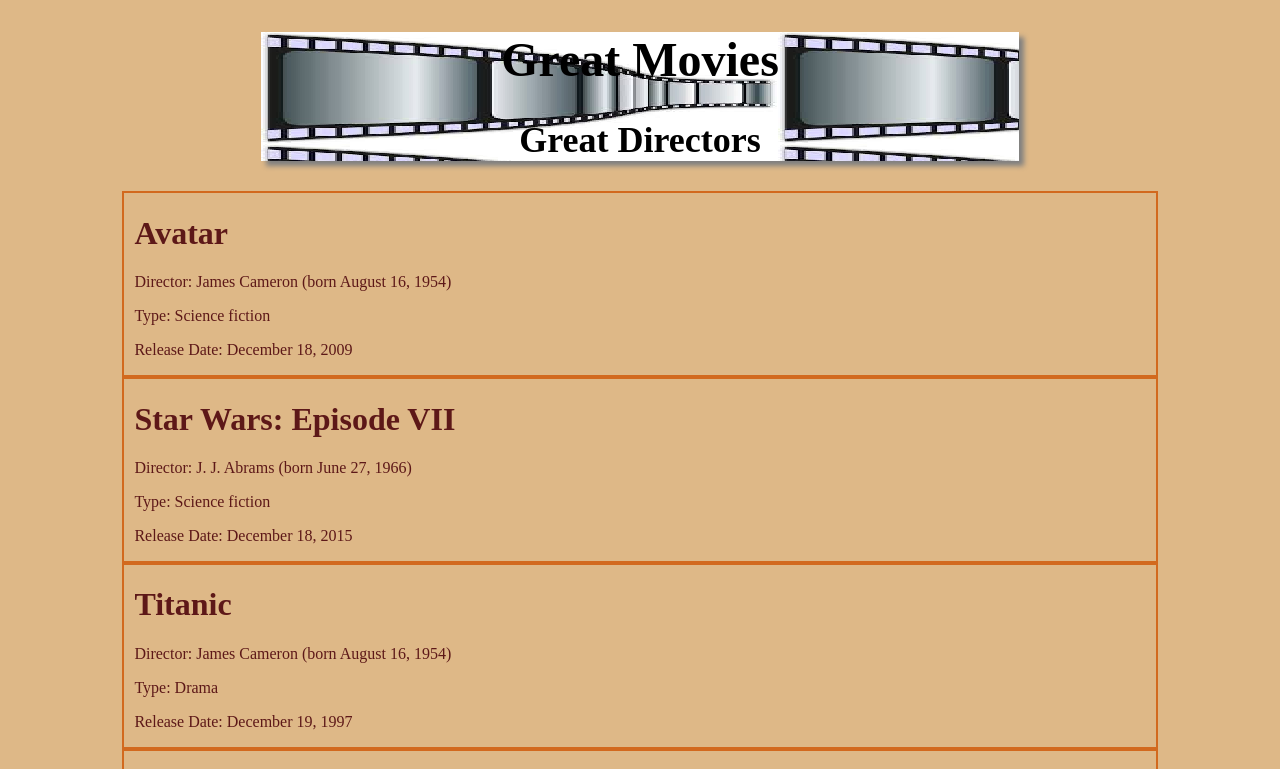
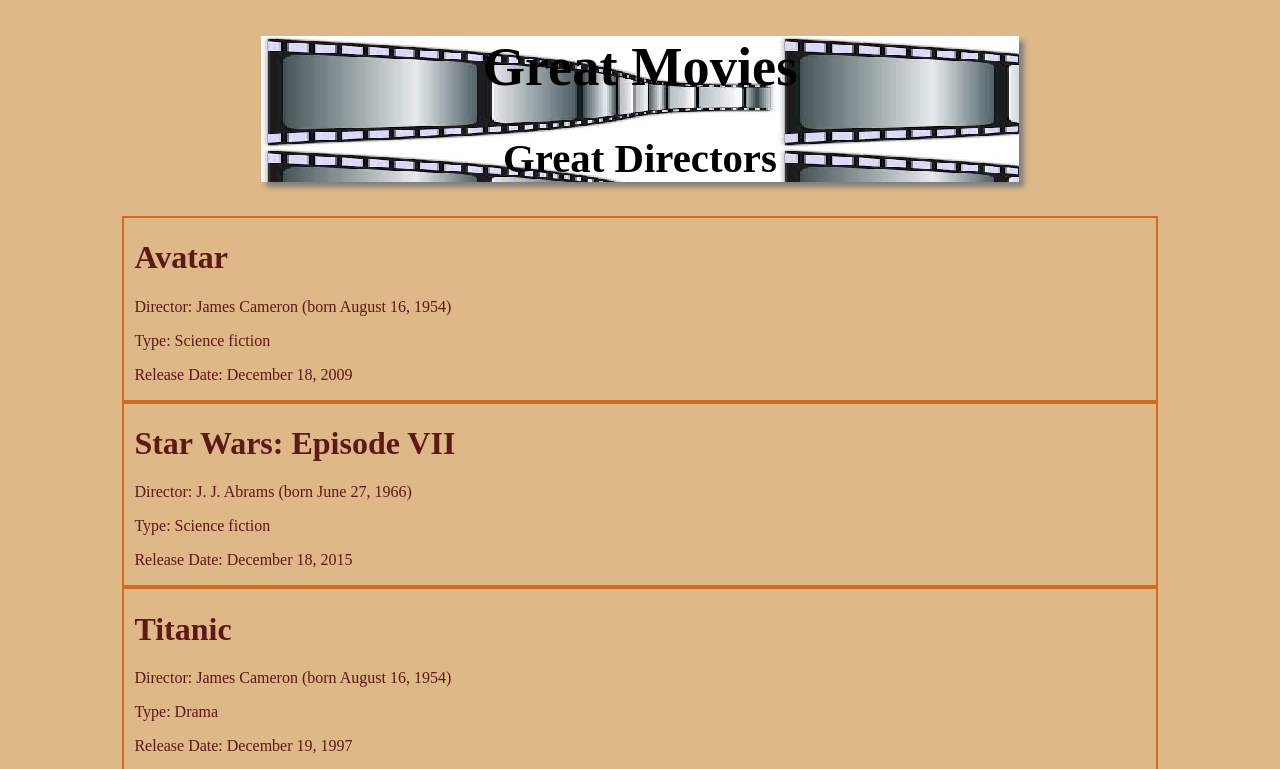
Before and after one commit to Sha78/sha78.github.io, a plain HTML site: page pages/movies.html in a window 1280 px wide. Shown: the top 769 px of the page. Drawn offline with Linux system fonts and the light colour scheme.

Commit message:
Update movies.css

```diff
--- a/mystyles/movies.css
+++ b/mystyles/movies.css
@@ -1 +1 @@
-body{background-color:#DEB887;color:#5D1818}header{width:60%;background-image:url(../images/banner.png);margin:0 auto;text-align:center;box-shadow:5px 5px 5px gray;font-size:1.5rem;color:black}div{width:80%;margin:0 auto;border:2px solid #D2691E;padding:0 10px}footer{width:60%;margin:10px auto;padding:3px 0;text-align:center;background-color:#A52A2A;color:white;font-size:0.9rem}footer img{float:left;margin:0 5px 5px 0}
+body{background-color:#DEB887;color:#5D1818}header{width:60%;background-image:url(../images/banner.png);margin:0 auto;text-align:center;box-shadow:5px 5px 5px gray;font-size:1.7rem;color:black}div{width:80%;margin:0 auto;border:2px solid #D2691E;padding:0 10px}footer{width:60%;margin:10px auto;padding:3px 0;text-align:center;background-color:#A52A2A;color:white;font-size:0.9rem}footer img{float:left;margin:0 5px 5px 0}
```
